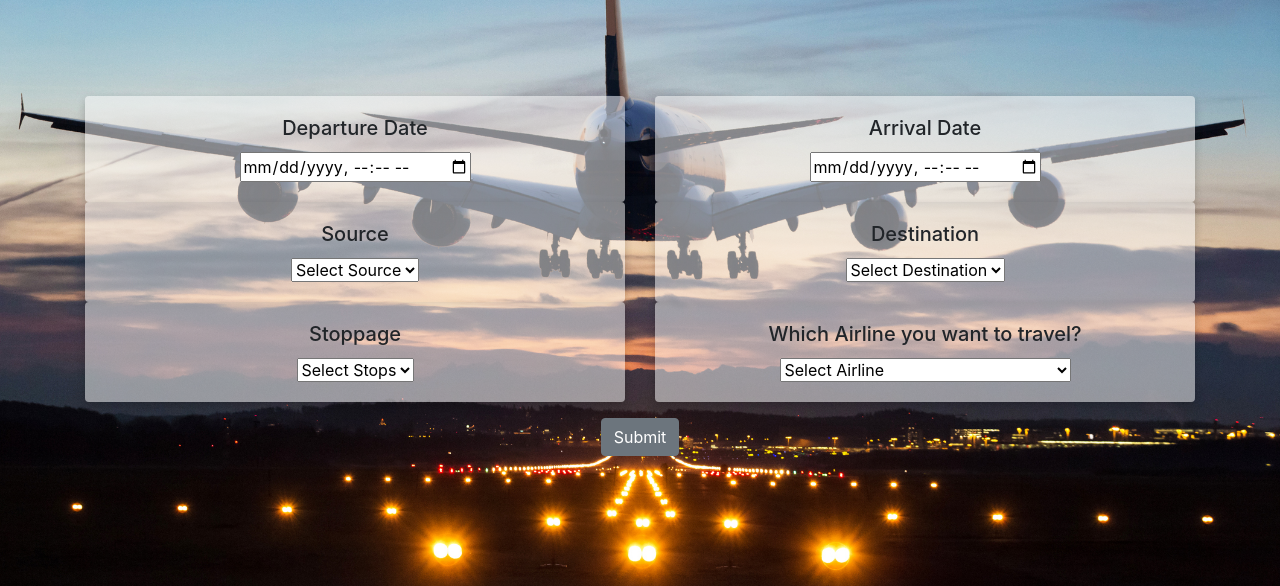
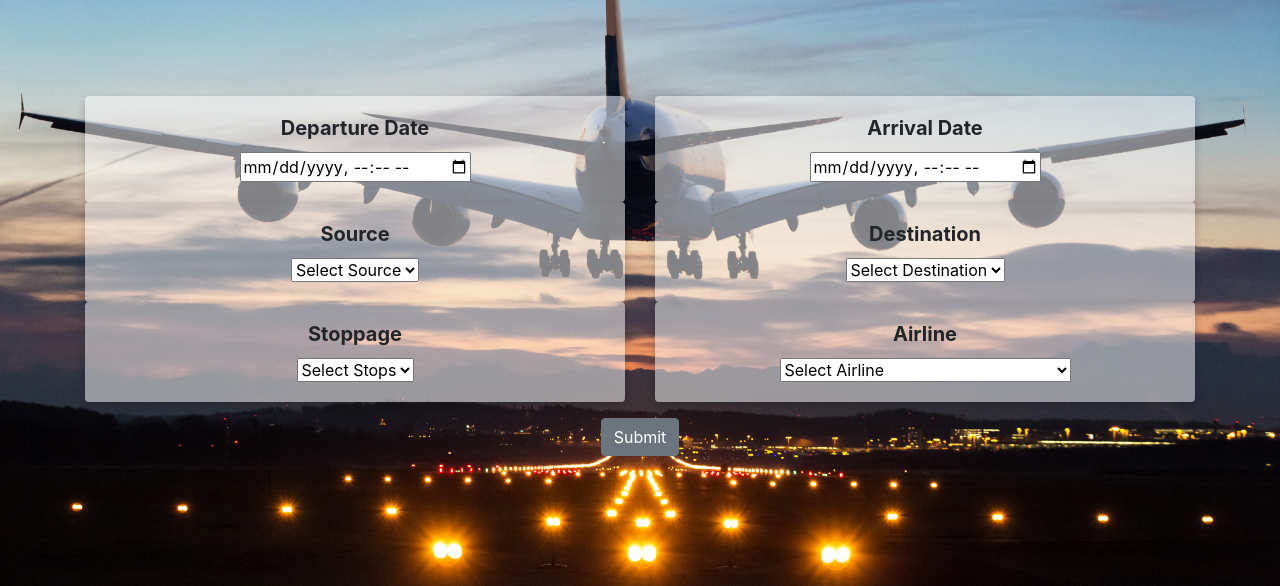
Before and after one commit to 21wh1a0540/renderdairfare, a Flask app: page / in a window 1280 px wide. Shown: the part 56-642 px from the top of the page. Run offline with Flask 3, Linux system fonts and the light colour scheme; parts of the project's set-up code (start-up, migrations or seed data) failed here and were passed over; some libraries are stand-ins or nearby versions.

Commit message:
Update home.html

```diff
--- a/templates/home.html
+++ b/templates/home.html
@@ -33,7 +33,7 @@
                 <div class="col-sm-6">
                     <div class="card">
                         <div class="card-body">
-                            <h5 class="card-title">Departure Date</h5>
+                            <h5 class="card-title"><b>Departure Date</b></h5>
                             <input type="datetime-local" name="Dep_Time" id="Dep_Time" required="required">
                         </div>
                     </div>
@@ -41,7 +41,7 @@
                 <div class="col-sm-6">
                     <div class="card">
                         <div class="card-body">
-                            <h5 class="card-title">Arrival Date</h5>
+                            <h5 class="card-title"><b>Arrival Date</b></h5>
                             <input type="datetime-local" name="Arrival_Time" id="Arrival_Time" required="required">
                         </div>
                     </div>
@@ -52,7 +52,7 @@
                 <div class="col-sm-6">
                     <div class="card">
                         <div class="card-body">
-                            <h5 class="card-title">Source</h5>
+                            <h5 class="card-title"><b>Source</b></h5>
                             <select name="Source" id="Source" required="required">
                                 <option value="" selected disabled>Select Source</option>
                                 <option value="Delhi">Delhi</option>
@@ -66,7 +66,7 @@
                 <div class="col-sm-6">
                     <div class="card">
                         <div class="card-body">
-                            <h5 class="card-title">Destination</h5>
+                            <h5 class="card-title"><b>Destination</b></h5>
                             <select name="Destination" id="Destination" required="required">
                                 <option value="" selected disabled>Select Destination</option>
                                 <option value="Cochin">Cochin</option>
@@ -84,7 +84,7 @@
                 <div class="col-sm-6">
                     <div class="card">
                         <div class="card-body">
-                            <h5 class="card-title">Stoppage</h5>
+                            <h5 class="card-title"><b>Stoppage</b></h5>
                             <select name="stops" required="required">
                                 <option value="" selected disabled>Select Stops</option>
                                 <option value="0">Non-Stop</option>
@@ -99,7 +99,7 @@
                 <div class="col-sm-6">
                     <div class="card">
                         <div class="card-body">
-                            <h5 class="card-title">Which Airline you want to travel?</h5>
+                            <h5 class="card-title"><b>Airline</b></h5>
                             <select name="airline" id="airline" required="required">
                                 <option value="" selected disabled>Select Airline</option>
                                 <option value="Jet Airways">Jet Airways</option>
```
